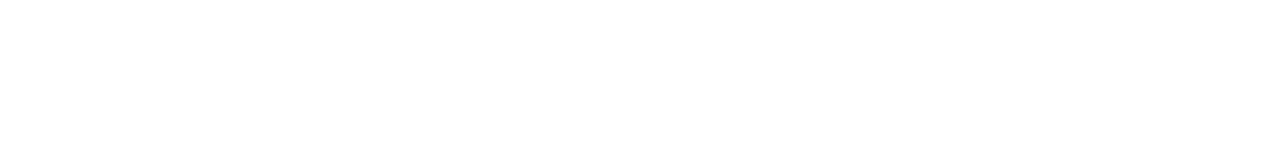
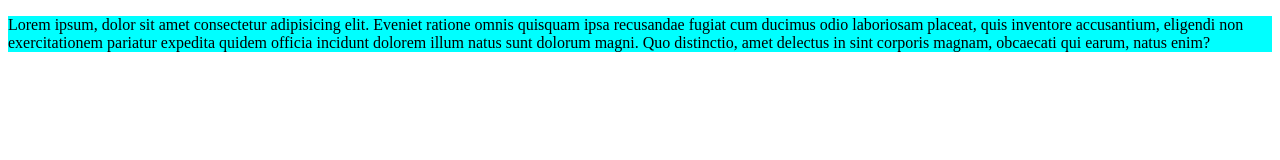
Before and after one commit to sazibbbbb/my-second, a plain HTML site: page index.html in a window 1280 px wide. Drawn offline with Linux system fonts and the light colour scheme.

Commit message:
added the frist

```diff
--- /dev/null
+++ b/css/style.css
@@ -0,0 +1,3 @@
+div{
+    background-color: aqua;
+}
--- a/index.html
+++ b/index.html
@@ -4,8 +4,13 @@
     <meta charset="UTF-8">
     <meta name="viewport" content="width=device-width, initial-scale=1.0">
     <title>Document</title>
+    <link rel="stylesheet" href="css/style.css">
 </head>
 <body>
+    <div>
+        <p>Lorem ipsum, dolor sit amet consectetur adipisicing elit. Eveniet ratione omnis quisquam ipsa recusandae fugiat cum ducimus odio laboriosam placeat, quis inventore accusantium, eligendi non exercitationem pariatur expedita quidem officia incidunt dolorem illum natus sunt dolorum magni. Quo distinctio, amet delectus in sint corporis magnam, obcaecati qui earum, natus enim?</p>
+    </div>
+
 
 </body>
 </html>
```
